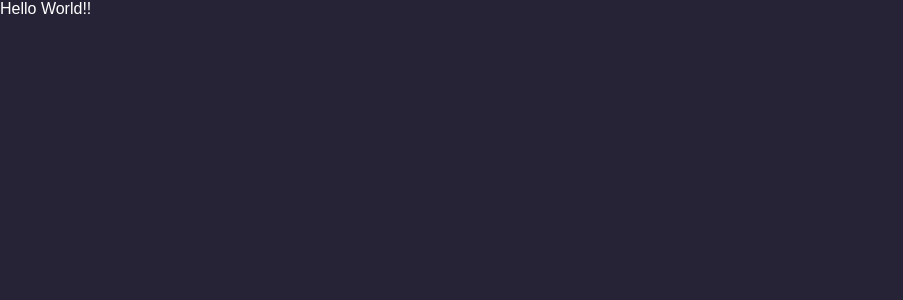
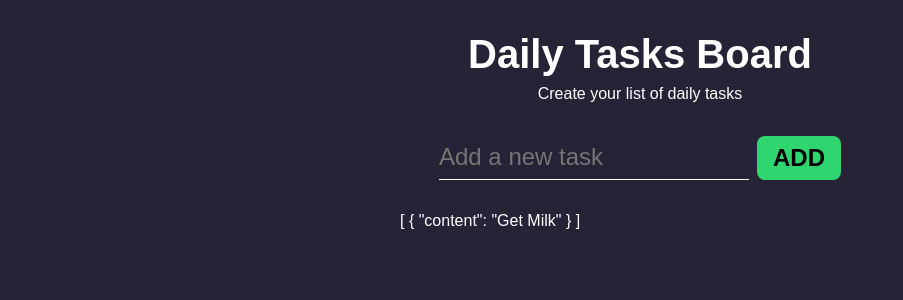
Before and after one commit to Adham-Niazy/Daily-Tasks-Manager, a Nuxt app: page / in a window 1280 px wide. Shown: the top 300 px of the page, without its empty margins (0-903 px from the left). Built offline with nearby package versions, Linux system fonts and the light colour scheme.

Commit message:
Handling (Add Task) UI + Functionality

```diff
--- a/pages/index.vue
+++ b/pages/index.vue
@@ -1,8 +1,41 @@
 <template>
-  <div>Hello World!! {{name}}</div>
+  <main>
+    <h1>Daily Tasks Board</h1>
+    <p>Create your list of daily tasks</p>
+
+    <div class="create-new">
+      <input
+        type="text"
+        v-model="newTask"
+        placeholder="Add a new task"
+        @keypress.enter="addTask"
+      />
+
+      <button @click="addTask">Add</button>
+    </div>
+
+    <div class="tasks">
+      <!-- COMPONENT -->
+
+      {{ $store.state.tasks }}
+    </div>
+  </main>
 </template>
 
 <script>
 export default {
-}
+  data() {
+    return {
+      newTask: ""
+    }
+  },
+  methods: {
+    addTask() {
+      if ( this.newTask && this.newTask.length >= 3) {
+        this.$store.commit('ADD_TASK', this.newTask)
+        this.newTask = '';
+      }
+    }
+  }
+};
 </script>
```
